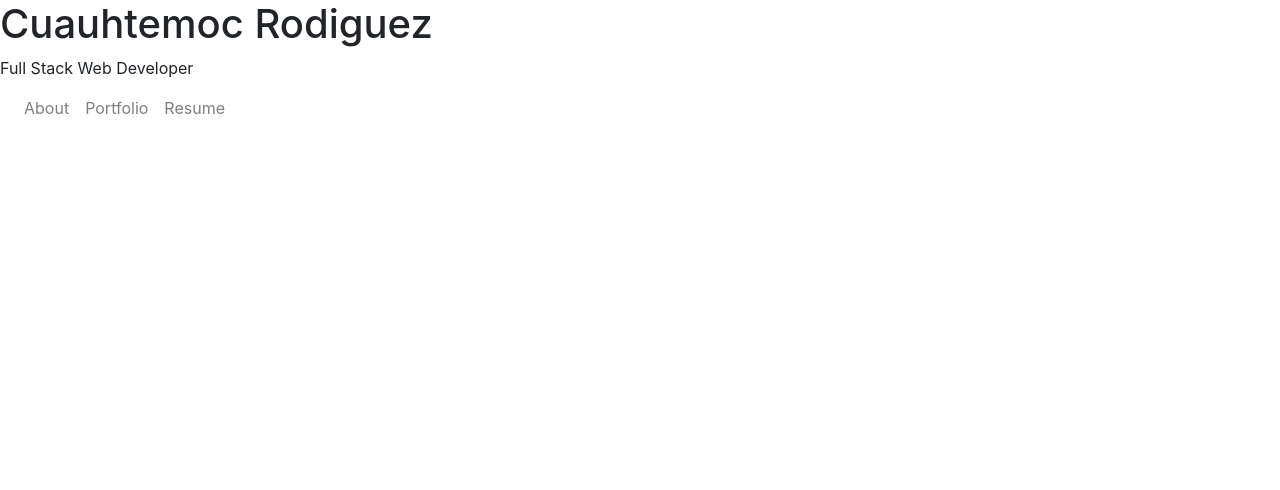
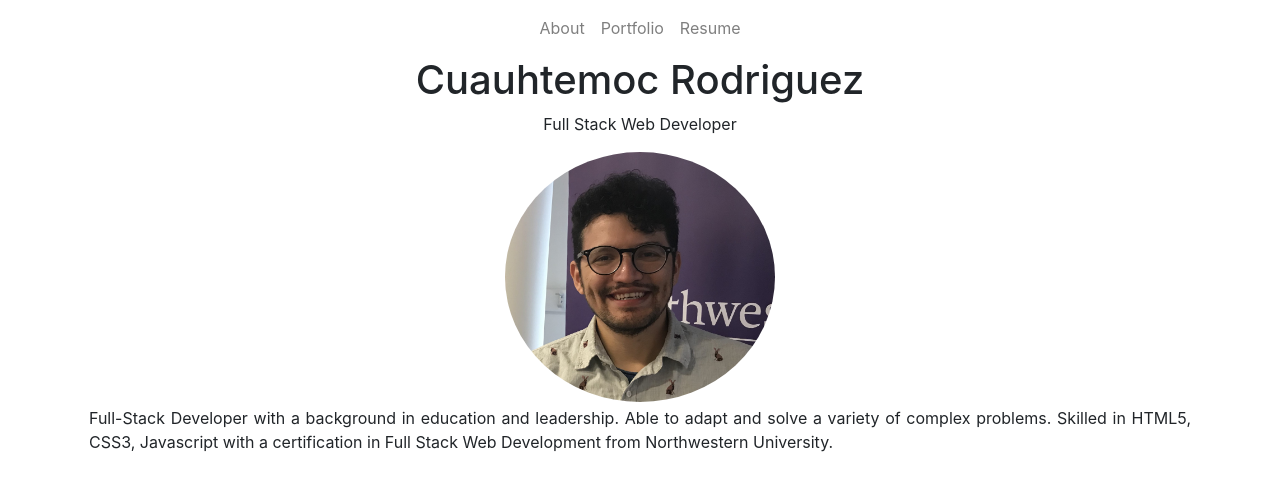
Before and after one commit to Cuauhtemoc/Portfolio-React, a React (Create React App) app: page / in a window 1280 px wide. Shown: the top 490 px of the page. Built offline with nearby package versions, Linux system fonts and the light colour scheme.

Commit message:
finished about me section/navbar

```diff
--- a/src/App.js
+++ b/src/App.js
@@ -8,8 +8,8 @@ class App extends Component{
     return(
       <Router>
         <div>
+          <Navbar />
           <About />
-          <Navbar />
         </div>
 
       </Router>
--- a/src/components/About/index.js
+++ b/src/components/About/index.js
@@ -1,4 +1,5 @@
 import React, {Component} from 'react';
+import img from './IMG_7378.jpeg';
 
 class About extends Component{
 
@@ -7,8 +8,12 @@ class About extends Component{
 
         return(
             <div>
-                <h1>Cuauhtemoc Rodiguez</h1>
-                <h7>Full Stack Web Developer</h7>
+                <div class='container text-center'>
+                    <h1 >Cuauhtemoc Rodriguez</h1>
+                    <p >Full Stack Web Developer</p>
+                    <img src={img} class='rounded-circle mx-auto d-block' height='250x'  />
+                    <p class='p-1 text-justify'>Full-Stack Developer with a background in education and leadership. Able to adapt and solve a variety of complex problems. Skilled in HTML5, CSS3, Javascript with a certification in Full Stack Web Development from Northwestern University.</p>
+                </div>
             </div>
         )
     }
--- a/src/components/NavBar/index.js
+++ b/src/components/NavBar/index.js
@@ -7,8 +7,8 @@ class NavBar extends Component{
     render(){
         return(
             <nav className="navbar navbar-expand navbar-light">
-            <div>
-              <ul className="navbar-nav">
+            <div class="container">
+              <ul className="navbar-nav mx-auto">
                 <li className="nav-item">
                   <NavLink exact to="/About" className="nav-link">
                     <a>About</a>
```
Also changed, not shown: src/components/Card/index.js (added, +17 -0 lines), src/components/About/IMG_7378.jpeg (added).
